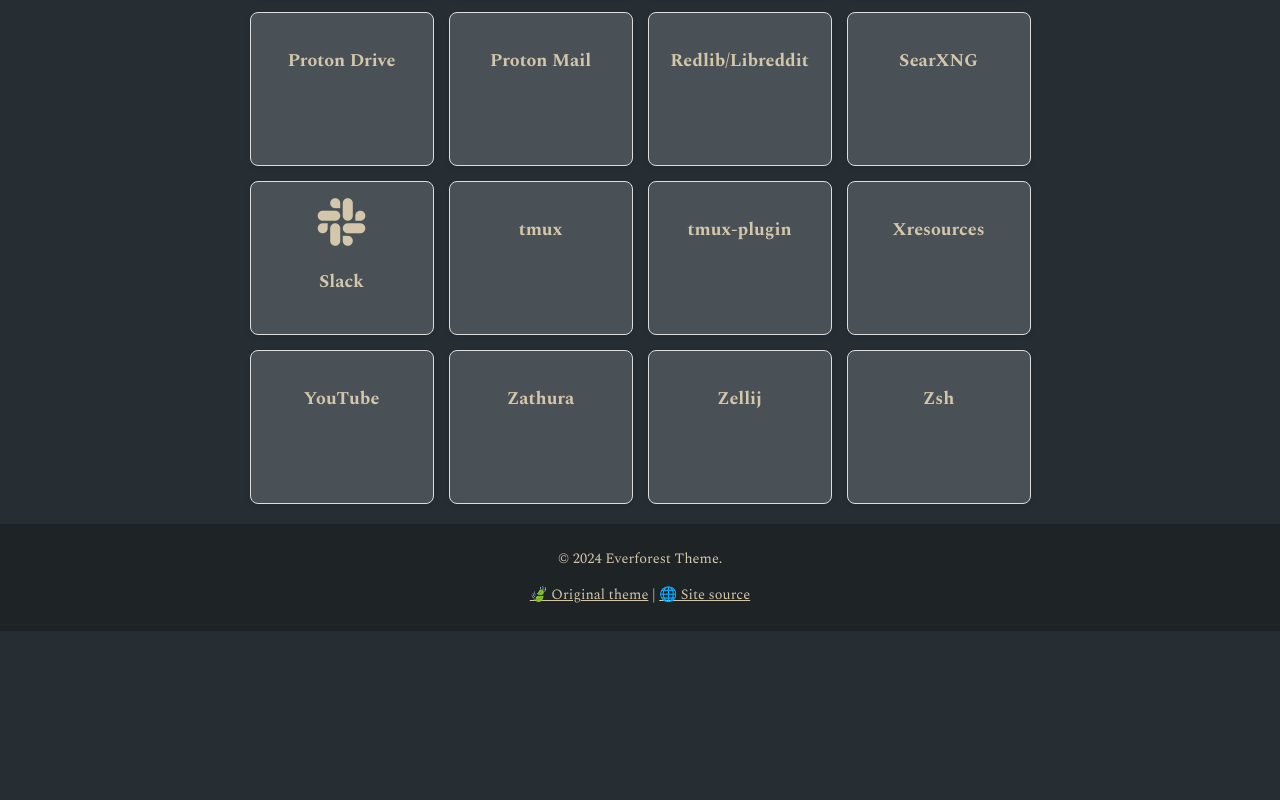
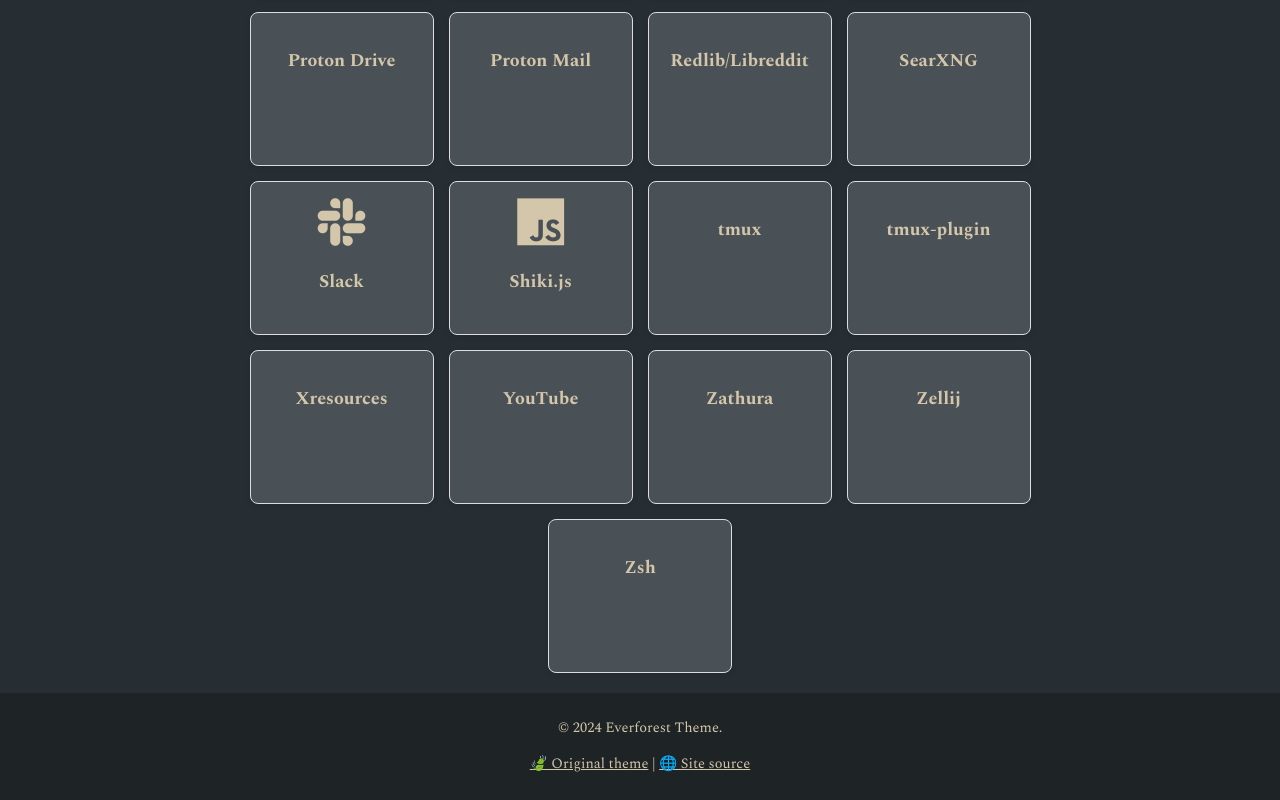
Before and after one commit to jamesalexatkin/everforest-homepage, a plain HTML site: page index.html in a window 1280 px wide. Shown: the part 4146-4946 px from the top of the page. Before the commit the page ends 4777 px from the top, so only its background shows below. Drawn offline with nearby package versions, Linux system fonts and the light colour scheme.

Commit message:
add link to shiki.js

```diff
--- a/index.html
+++ b/index.html
@@ -475,6 +475,10 @@
                     <i class="devicon-slack-plain"></i>
                     <h3>Slack</h3>
                 </a>
+                <a href="https://shiki.style/" class="card" target="_blank">
+                    <i class="devicon-javascript-plain"></i>
+                    <h3>Shiki.js</h3>
+                </a>
                 <a href="https://github.com/talwat/dotfiles/blob/main/macOS/everforest/.tmux.conf" class="card" target="_blank">
                     <i class="devicon-tmux-plain"></i>
                     <h3>tmux</h3>
```
